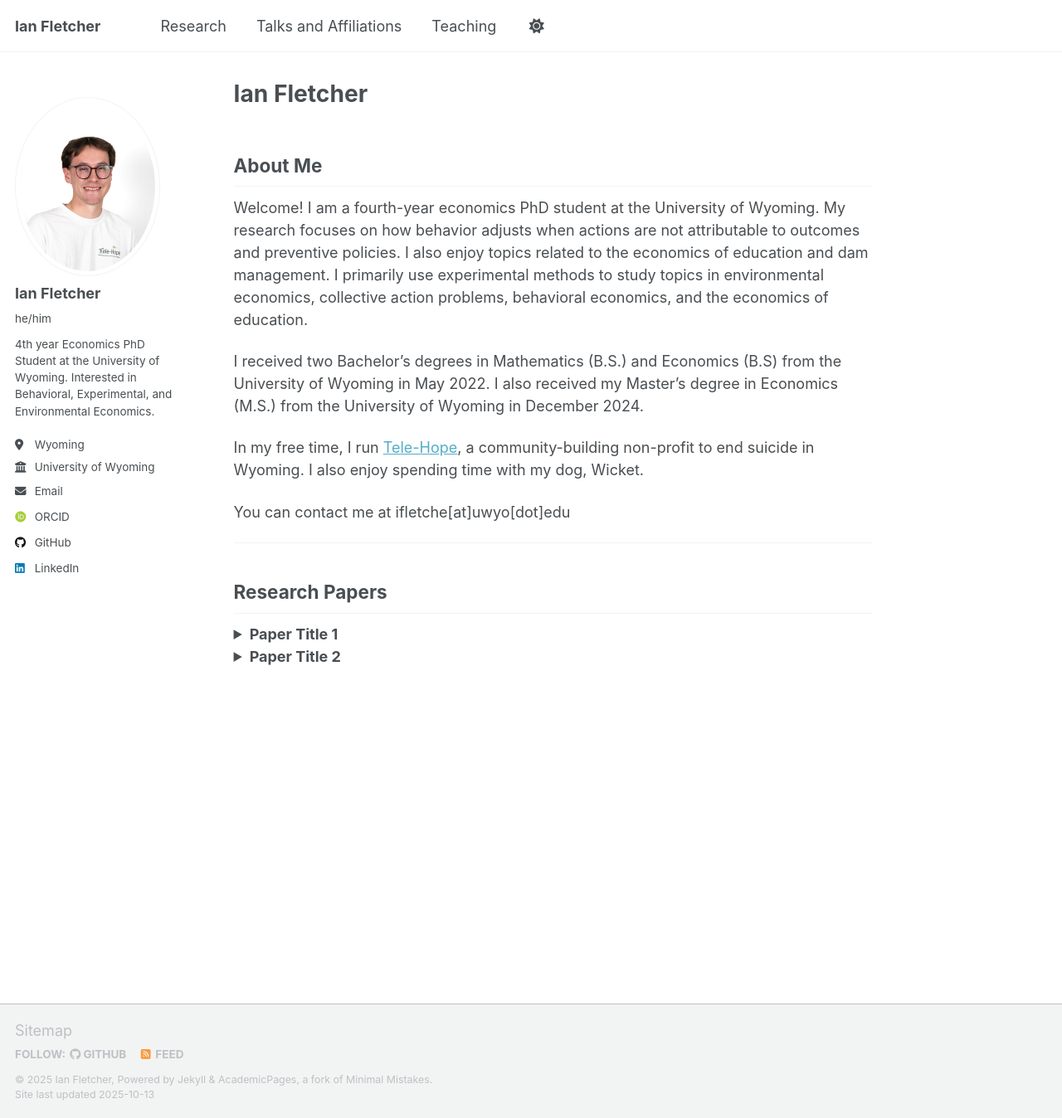
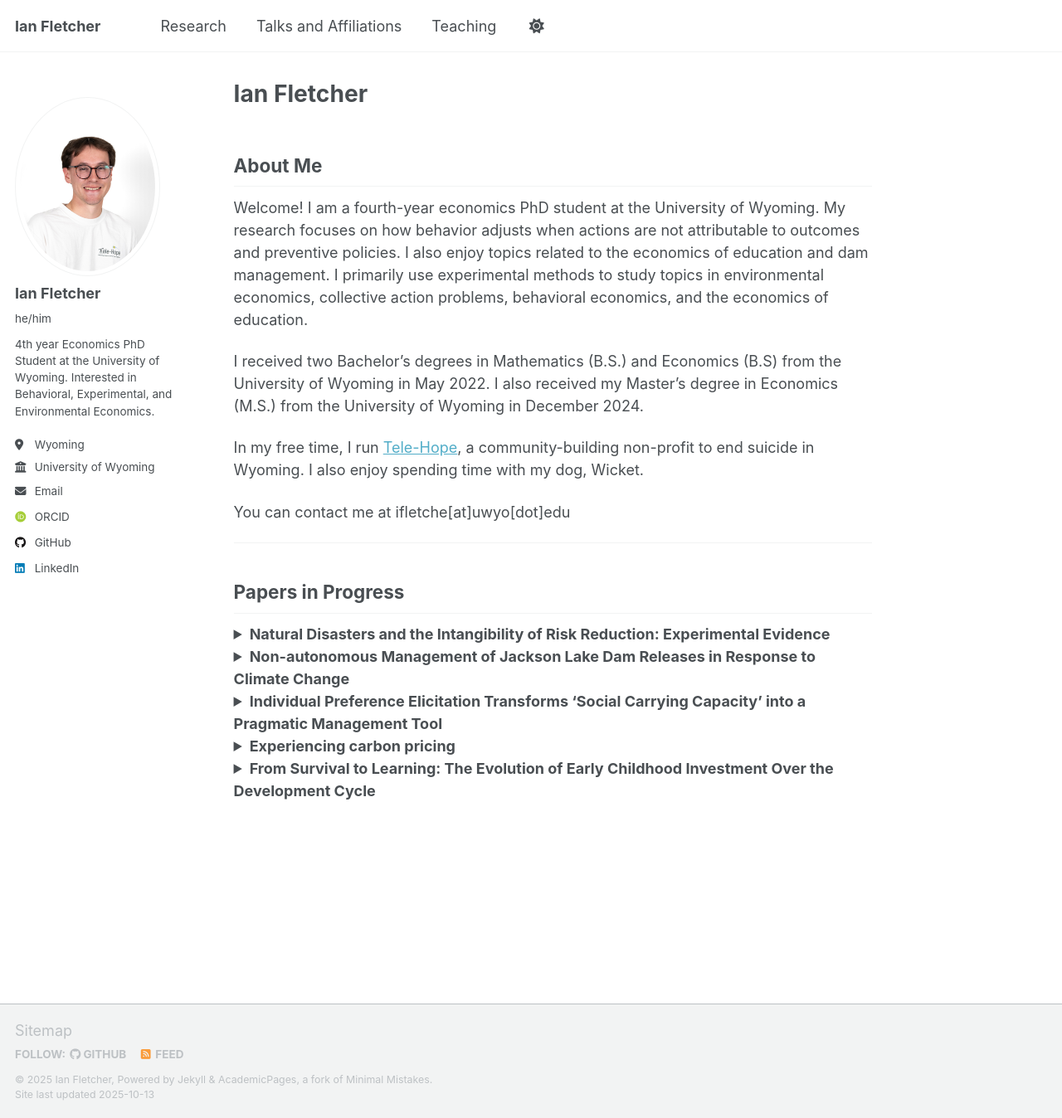
Before and after one commit to fletcherian/fletcherian.github.io, a Jekyll site: the page built from _pages/about.md, in a window 1280 px wide and 1348 px high. Shown: the whole window at 83% size. Built offline with Jekyll 4.4.1, drawn with Linux system fonts in a browser that asks for light colours; some web fonts are replaced; a script that is not in the unit is left out.

Commit message:
Update about.md

```diff
--- a/_pages/about.md
+++ b/_pages/about.md
@@ -18,21 +18,49 @@ You can contact me at ifletche\[at\]uwyo\[dot\]edu
 
 ---
 
-## Research Papers
+## Papers in Progress
 
 <details>
-  <summary><strong>Paper Title 1</strong></summary>
+  <summary><strong>Natural Disasters and the Intangibility of Risk Reduction: Experimental Evidence</strong></summary>
   <p>
-  This is the abstract for Paper 1. It explains the main question, method, and results
-  in a few sentences. You can also include links, e.g.
-  [Read the full paper](#).
+  The paper investigates how making disaster outcomes more tangible—by revealing whether losses were preventable—affects collective investment in risk mitigation. Using a theoretical model and a 2×2 lab experiment, it shows that when people can attribute outcomes to their own actions, they invest more in prevention after both success and failure, highlighting that causal feedback and observability are key to sustaining preventive behavior.
+
+  See more [here](https://fletcherian.github.io/publication/intang-risk-group)
   </p>
 </details>
 
 <details>
-  <summary><strong>Paper Title 2</strong></summary>
+  <summary><strong>Non-autonomous Management of Jackson Lake Dam Releases in Response to Climate Change</strong></summary>
   <p>
-  This is the abstract for Paper 2. It’s hidden until expanded. You can style this
-  however you like with Markdown (lists, italics, bold, links, etc.).
+  This paper models the dynamic optimization problem faced by dam managers balancing upstream recreation and downstream flows in a non-autonomous, seasonal environment. Using Jackson Lake as a case study, it compares actual versus optimal management, quantifies the impact of hydrological shocks, and offers a decision-support framework for adapting to future climate and political pressures.
+
+  See more [here](https://fletcherian.github.io/publication/dams)
   </p>
 </details>
+
+<details>
+  <summary><strong>Individual Preference Elicitation Transforms ‘Social Carrying Capacity’ into a Pragmatic Management Tool</strong></summary>
+  <p>
+  People are more tolerant of grizzly encounters than management rules, all, with significant local and regional variation. We use survey data and predictive mapping to document these misalignments between public preferences and federal risk standards.
+
+  See more [here](https://fletcherian.github.io/publication/bears)
+  </p>
+</details>
+
+<details>
+  <summary><strong>Experiencing carbon pricing</strong></summary>
+  <p>
+  Experience with Washington’s cap-and-invest program transformed initial opposition to carbon pricing into broader support for the policy. Voter data and survey evidence show that firsthand experience, rather than ideology, drove this shift—boosting approval specifically for the policy voters lived under.
+
+  See more [here](https://fletcherian.github.io/publication/carbonpricing)
+  </p>
+</details>
+
+<details>
+  <summary><strong>From Survival to Learning: The Evolution of Early Childhood Investment Over the Development Cycle</strong></summary>
+  <p>
+  The paper develops an economic model explaining how countries shift early childhood development investments from health to education as they grow richer and survival improves. Using global data, it finds that nations first focus on survival-related spending, then sharply increase education investment with rising income and health quality—highlighting the importance of sequencing and tailoring ECD policies to development stage rather than adopting uniform strategies.
+
+  See more [here](https://fletcherian.github.io/publication/ece-jel)
+  </p>
+</details>
```
